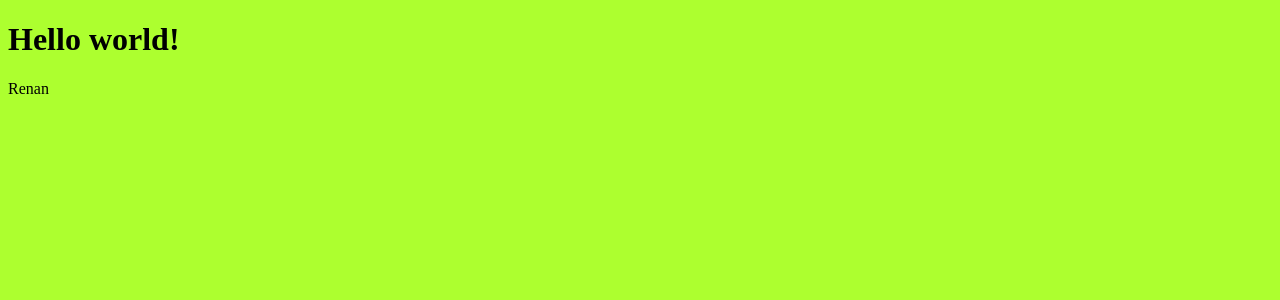
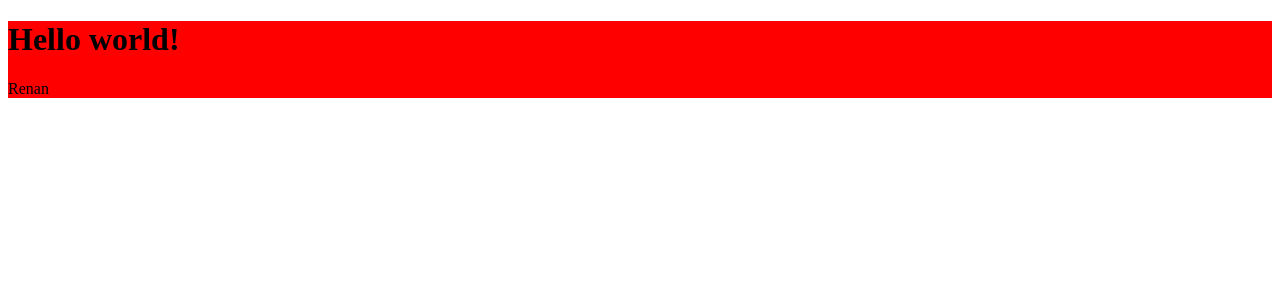
Before and after one commit to RenanFachin/RS_RocketNotesFront, a React (Vite) app: page / in a window 1280 px wide. Shown: the top 300 px of the page. Built offline with nearby package versions, Linux system fonts and the light colour scheme.

Commit message:
Feita a instalação do StyleComponent para fazer o CSS-IN-JS e suas imports para funcionamento

```diff
--- a/package.json
+++ b/package.json
@@ -10,7 +10,8 @@
   },
   "dependencies": {
     "react": "^18.2.0",
-    "react-dom": "^18.2.0"
+    "react-dom": "^18.2.0",
+    "styled-components": "^5.3.5"
   },
   "devDependencies": {
     "@types/react": "^18.0.15",
--- a/src/pages/Details/index.jsx
+++ b/src/pages/Details/index.jsx
@@ -2,17 +2,18 @@
 // Só é necessário este import caso se deseje utilizar <Frament> </Fragment> como caixa de conteúdo
 // Se não quiser fazer o import, pode se utilizar desta propriedade usando apenas <> </>
 
-// Fazendo o IMPORT do css
-import "./styles.css"
+// Fazendo o IMPORT do styled component
+import { Container } from './styles'
 
 // é necessário exportar a função (export)
 export function Details(){
 
   return (
     // Onde estará o conteúdo da interface
-    <>
+    // Fragment <> para agrupar os elementos
+    <Container>
     <h1>Hello world!</h1>
     <span>Renan</span>
-    </>
+    </Container>
   )
 }
--- a/src/pages/Details/styles.css
+++ /dev/null
@@ -1,3 +0,0 @@
-body{
-    background: greenyellow;
-}
--- /dev/null
+++ b/src/pages/Details/styles.js
@@ -0,0 +1,5 @@
+import styled from 'styled-components'
+
+export const Container = styled.div`
+    background: red;
+`;
```
Also changed, not shown: 1 other file (tests, documents, lock files or other folders).
